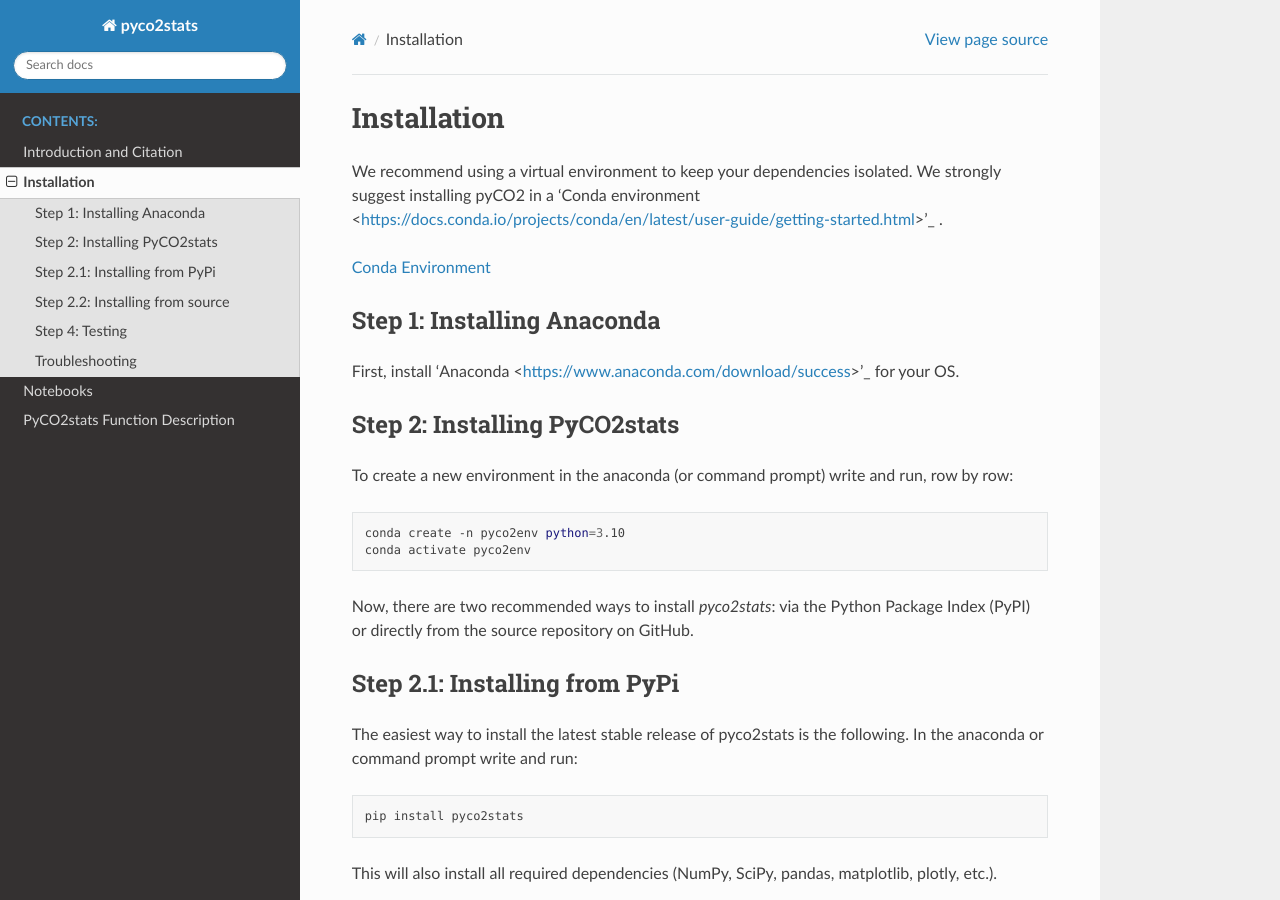
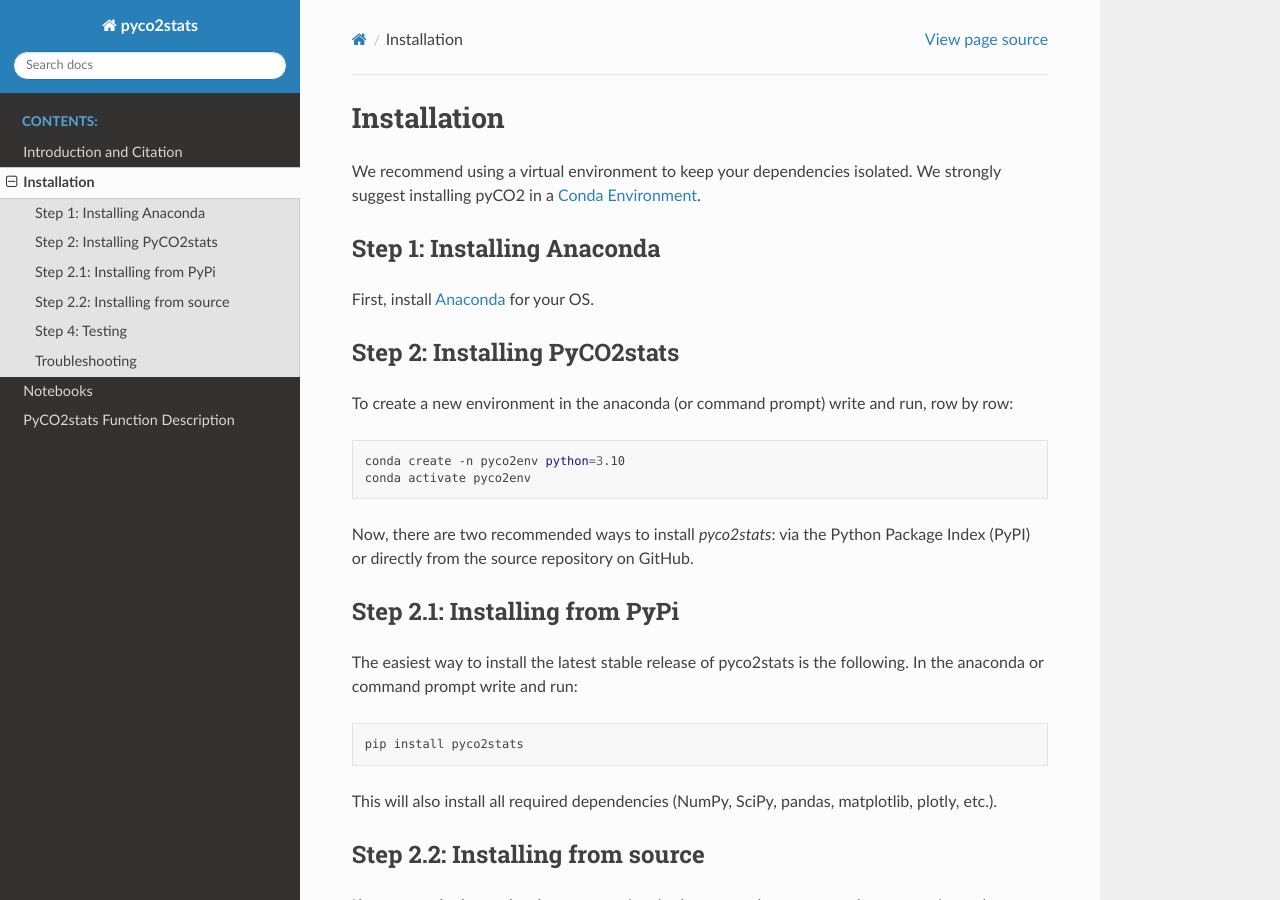
Before and after one commit to AIVolcanoLab/pyco2stats, a Sphinx documentation site: the page built from docs/installation.rst, in a window 1280 px wide and 900 px high. Built offline with Sphinx 7.4.7 and the Read the Docs theme 3.1.0, drawn with Linux system fonts in a browser that asks for light colours; pages that are not in the unit, such as notebooks, are missing from menus.

Commit message:
Update installation.rst

```diff
--- a/docs/installation.rst
+++ b/docs/installation.rst
@@ -1,12 +1,10 @@
 Installation
 ============
-We recommend using a virtual environment to keep your dependencies isolated. We strongly suggest installing pyCO2 in a 'Conda environment <https://docs.conda.io/projects/conda/en/latest/user-guide/getting-started.html>'_ .
-
-`Conda Environment <https://docs.conda.io/projects/conda/en/latest/user-guide/getting-started.html>`_
+We recommend using a virtual environment to keep your dependencies isolated. We strongly suggest installing pyCO2 in a `Conda Environment <https://docs.conda.io/projects/conda/en/latest/user-guide/getting-started.html>`_.
 
 Step 1: Installing Anaconda
 ---------------------------
-First, install 'Anaconda <https://www.anaconda.com/download/success>'_ for your OS.
+First, install `Anaconda <https://www.anaconda.com/download/success>`_ for your OS.
 
 Step 2: Installing PyCO2stats
 -----------------------------
```
